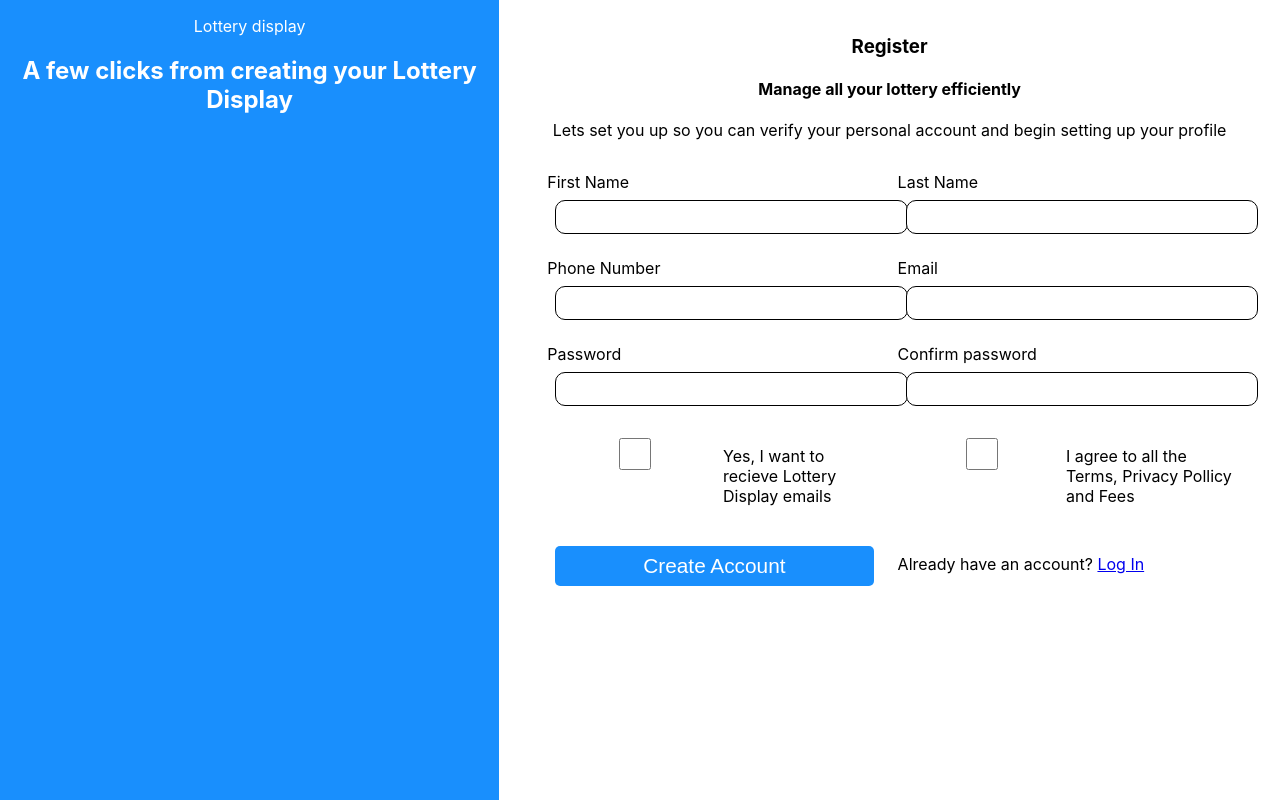
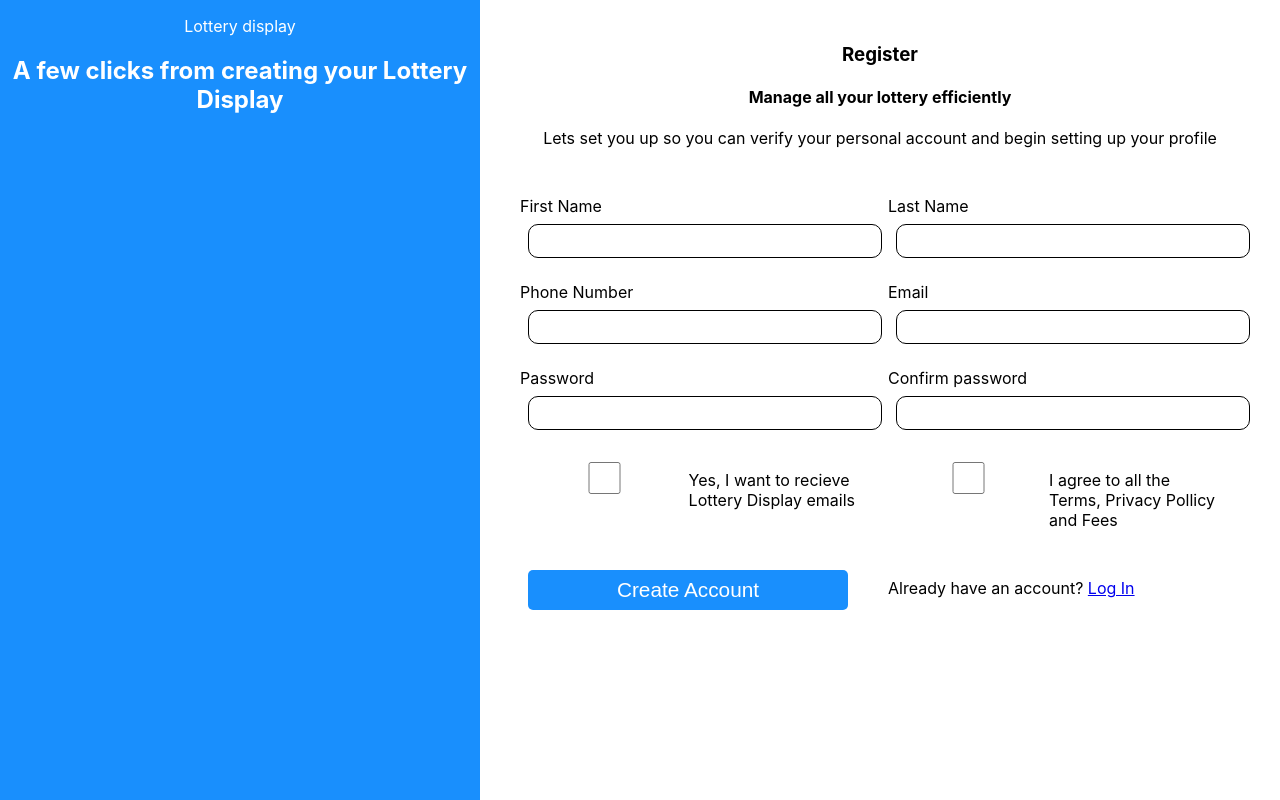
Before and after one commit to Fiewor/tech-semester, a React (Create React App) app: page / in a window 1280 px wide. Built offline with nearby package versions, Linux system fonts and the light colour scheme.

Commit message:
improve register and login UI

```diff
--- a/src/Login.css
+++ b/src/Login.css
@@ -14,6 +14,7 @@
 
 .other-part {
   width: 60%;
+  padding: 1rem 2rem;
 }
 
 .login-form {
@@ -22,12 +23,11 @@
   grid-template-rows: auto;
   gap: 1rem;
   text-align: left;
-  padding: 1rem 2rem;
 }
 
 input {
   display: block;
-  width: 100%;
+  width: 90%;
   margin: 0.5rem;
   height: 2rem;
   border-radius: 10px;
@@ -40,11 +40,11 @@ input {
   color: white;
   border-radius: 5px;
   display: block;
-  padding: 0.5rem 0;
   border: none;
   font-size: 1.3rem;
   text-align: center;
   text-decoration: none;
+  width: 90%;
 }
 
 .checkboxes {
--- a/src/Register.css
+++ b/src/Register.css
@@ -12,23 +12,23 @@
 
 .other-part {
   margin: 0.5rem;
-  padding: 0.5rem;
+  padding: 1rem 2rem;
 }
 
 .register-form {
   display: grid;
   grid-template-columns: repeat(2, 1fr);
   grid-template-rows: repeat(3, 1fr);
-  gap: 1rem;
+  gap: 1rem 2rem;
   text-align: left;
-  padding: 1rem 2rem;
+  padding: 2rem 1rem 1rem 0;
 }
 
-input {
+.register-input {
   display: block;
   width: 100%;
   margin: 0.5rem;
-  height: 2rem;
+  /* height: 2rem; */
   border-radius: 10px;
   border: solid 0.1px;
 }
--- a/src/pages/Login.jsx
+++ b/src/pages/Login.jsx
@@ -28,9 +28,11 @@ const Login = () => {
                 <p className="icon">Lottery display</p>
                 <h2>A few clicks from creating your Lottery Display</h2>
             </div>
+
             <div className="other-part">
                 <h3>Login to your account</h3>
                 <p>Thank you for logging in</p>
+
                 <form className="login-form">
                     <label>Username
                         <input
--- a/src/pages/Register.jsx
+++ b/src/pages/Register.jsx
@@ -56,20 +56,25 @@ const Register = () => {
         <form className="register-form">
             <label>First Name
                 <input
+                  className="register-input"
                   type="text"
                   name="firstName"
                   onChange={(e) => setFormData({ ...formData, first_name: e.target.value })}
+                  required
                 />
             </label>
             <label>Last Name
                 <input
+                  className="register-input"
                   type="text"
                   name="lastName"
                   onChange={(e) => setFormData({ ...formData, last_name: e.target.value })}
+                  required
                 />
             </label>
             <label>Phone Number
                 <input
+                  className="register-input"
                   type="tel"
                   name="number"
                   onChange={(e) => setFormData({ ...formData, phone: e.target.value })}
@@ -77,6 +82,7 @@ const Register = () => {
             </label>
             <label>Email
                 <input
+                  className="register-input"
                   type="email"
                   name="email"
                   onChange={(e) => setFormData({ ...formData, email: e.target.value })}
@@ -84,16 +90,20 @@ const Register = () => {
             </label>
             <label>Password
                 <input
+                  className="register-input"
                   type="password"
                   name="password1"
                   onChange={(e) => setFormData({ ...formData, password1: e.target.value })}
+                  required
                 />
             </label>
             <label>Confirm password
                 <input
+                  className="register-input"
                   type="password"
                   name="password2"
                   onChange={(e) => setFormData({ ...formData, password2: e.target.value })}
+                  required
                 />
             </label>
 
```
